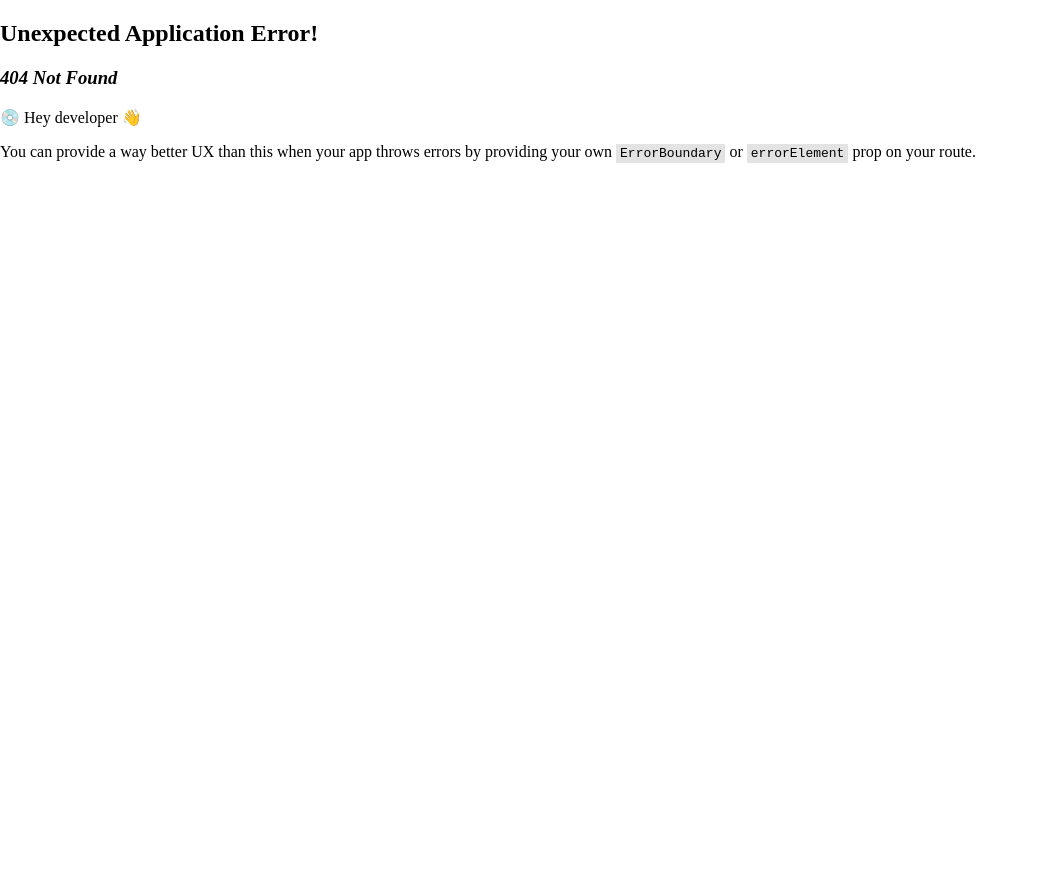
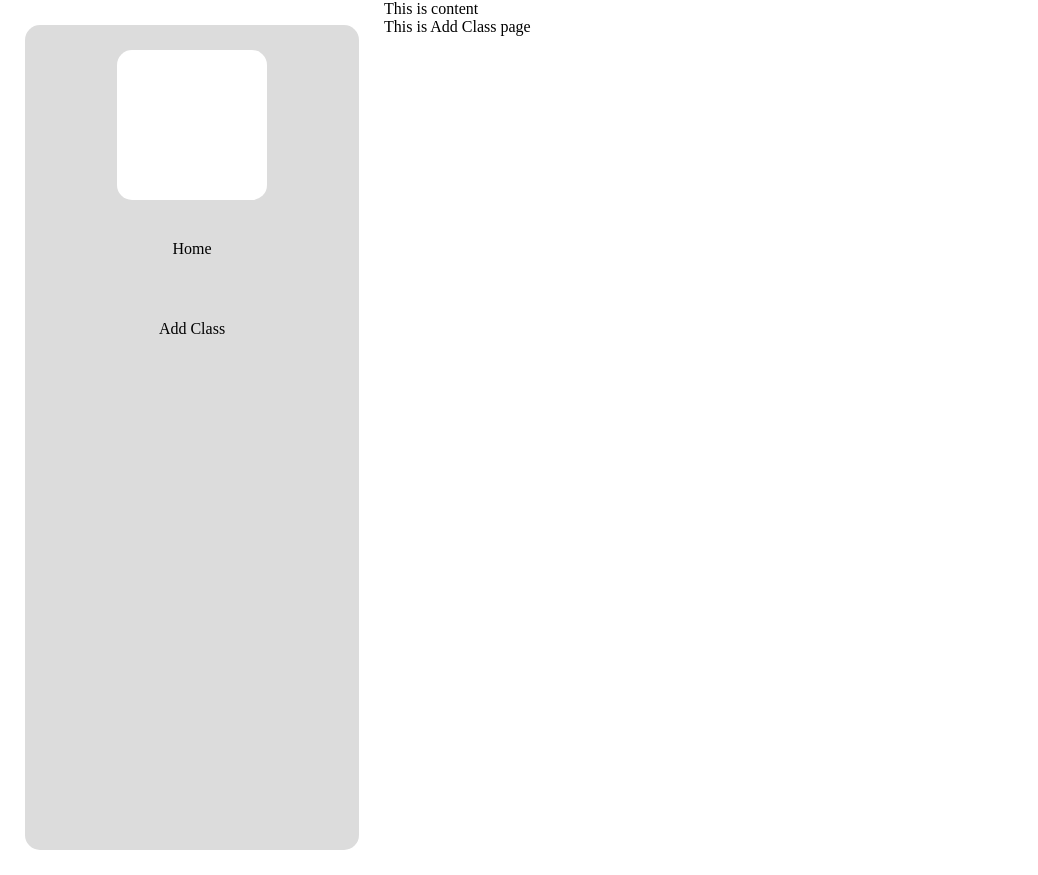
Before and after one commit to n2ai/coursesManagement, a React (Vite) app in the folder app-FE/: page /profile/addClass in a window 1280 px wide. Before the commit this address had no page. Shown: the whole page, without its empty margins (0-1038 px from the left). Before the commit the page ends 800 px from the top, so only its background shows below. Built offline with nearby package versions, Linux system fonts and the light colour scheme; no server answers; some icons are missing.

Commit message:
Finish routing structure, continue to work on navbar design

```diff
--- a/app-FE/src/App.tsx
+++ b/app-FE/src/App.tsx
@@ -4,6 +4,8 @@ import { createBrowserRouter, RouterProvider,Route,createRoutesFromElements } fr
 import './App.css';
 import { CookiesProvider } from 'react-cookie';
 import Layout from './pages/Layout';
+import HomePage from './pages/HomePage';
+import AddClassPage from './pages/AddClassPage';
 
 function App() {
 
@@ -13,7 +15,8 @@ function App() {
         <Route index element={<LoginPage/>} ></Route>
         <Route path='/register' element={<RegisterPage/>}></Route>
         <Route path='/profile' element={<Layout/>}>
-
+          <Route index element={<HomePage/>}></Route>
+          <Route path='/profile/addClass' element={<AddClassPage/>}></Route>
         </Route>
       </Route>
     )
--- a/app-FE/src/components/NavigationBar.tsx
+++ b/app-FE/src/components/NavigationBar.tsx
@@ -7,18 +7,12 @@ import '../styles/navigationBar.css'
 const NavigationBar:React.FC = ()=>{
 
     const [openNavBar,setOpenNavBar] = useState<boolean>(false)
-
+    const [searchParams,setSearchParams] = useSearchParams()
+    const id = searchParams.get('id')
+    console.log(id)
     const handleClick = ()=>{
         setOpenNavBar(prev=>!prev)
     }
-
-    const [searchParams, setSearchParams] = useSearchParams()
-
-    const rawUrl = window.location.href.split('?')[0];
-    const homeUrl = rawUrl+`?id=${searchParams.get('id')}`
-    const addClassUrl = rawUrl
-
-
 
     return(
         <div className="navBar-main">
@@ -26,8 +20,8 @@ const NavigationBar:React.FC = ()=>{
                 <div className="navBar-media">
 
                 </div>
-                <Link className="navBar-link" to={homeUrl}>Home</Link>
-                <Link className="navBar-link" to={'/'}>Add Class</Link>
+                <Link className="navBar-link" to={`/profile/?id=${id}`}>Home</Link>
+                <Link className="navBar-link" to={`/profile/addClass/?id=${id}`}>Add Class</Link>
                 <Icon onClick={handleClick} className="navBar-hamburger" icon="ci:hamburger-md" width="2.5rem" height="2.5rem" />
             </div>
             { openNavBar && <div className="navBar-extended">
--- /dev/null
+++ b/app-FE/src/pages/AddClassPage.tsx
@@ -0,0 +1,9 @@
+const AddClassPage:React.FC = ()=>{
+    return(
+        <div>
+            This is Add Class page
+        </div>
+    )
+};
+
+export default AddClassPage;
--- /dev/null
+++ b/app-FE/src/pages/HomePage.tsx
@@ -0,0 +1,9 @@
+const HomePage:React.FC = ()=>{
+    return(
+        <div>
+            This is homepage
+        </div>
+    )
+};
+
+export default  HomePage;
```
